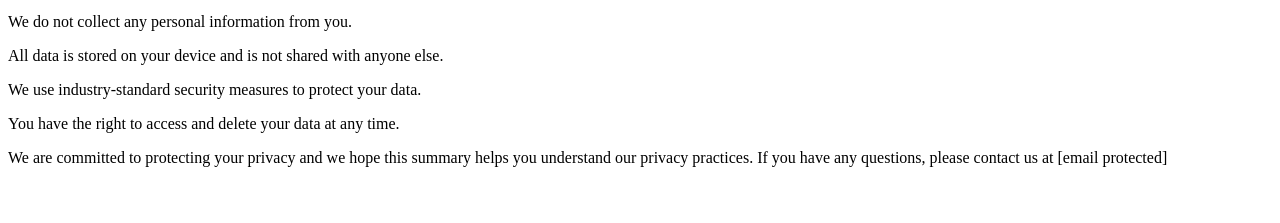
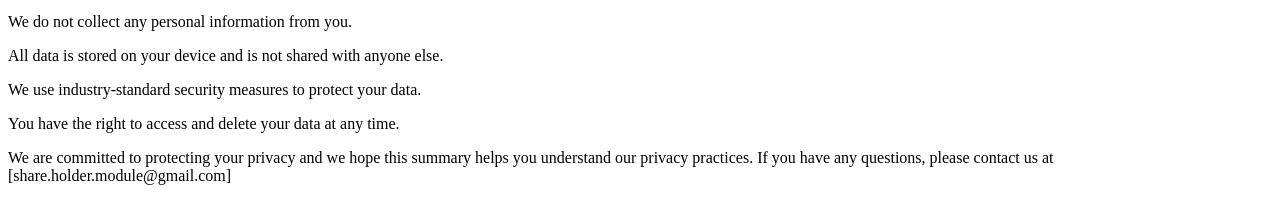
Before and after one commit to mohmulla/mohmulla.github.io, a plain HTML site: page privecy.html in a window 1280 px wide. Shown: the part 101-324 px from the top of the page. Drawn offline with Linux system fonts and the light colour scheme.

Commit message:
Update privecy.html

```diff
--- a/privecy.html
+++ b/privecy.html
@@ -16,7 +16,7 @@
 
 <p>You have the right to access and delete your data at any time.</p>
 
-<p>We are committed to protecting your privacy and we hope this summary helps you understand our privacy practices. If you have any questions, please contact us at [email protected]</p>
+<p>We are committed to protecting your privacy and we hope this summary helps you understand our privacy practices. If you have any questions, please contact us at [share.holder.module@gmail.com]</p>
 
 </body>
 </html>
```
